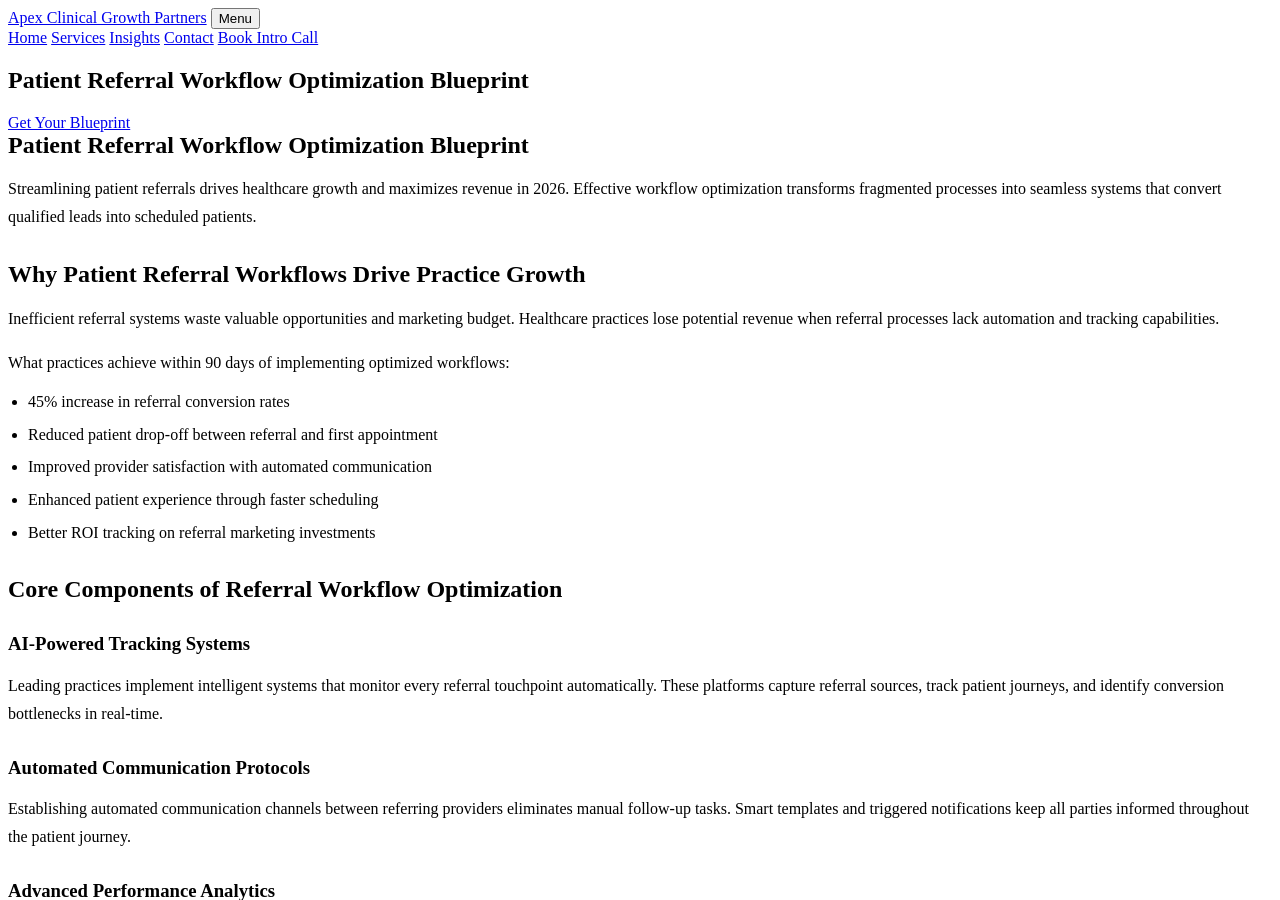
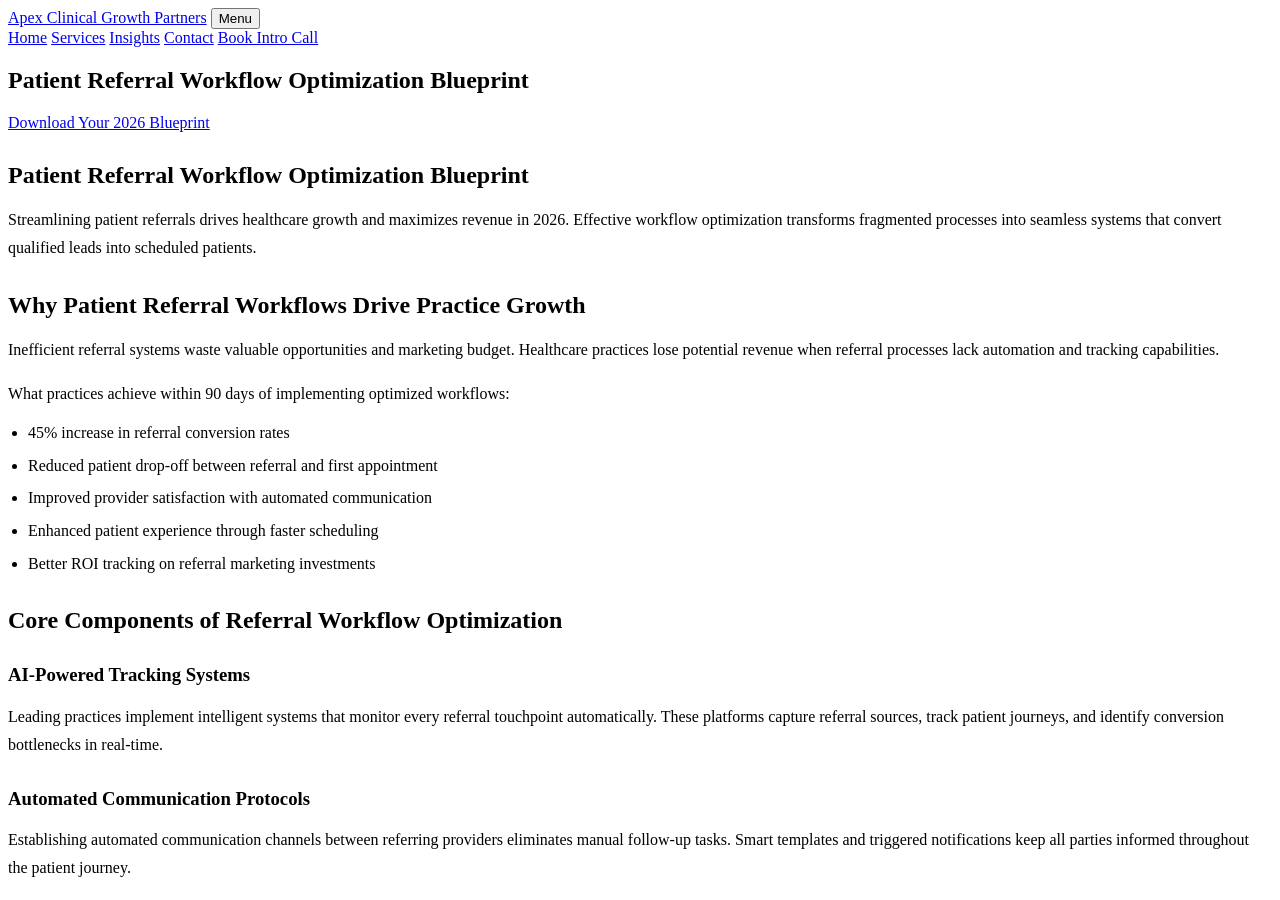
Before and after one commit to prjctlphbt/orbitr-canary-angular-20260228, a Jekyll site: the page patient-referral-workflow-blueprint.html, which Jekyll copies as it is, in a window 1280 px wide and 900 px high. Built offline with Jekyll 4.4.1, drawn with Linux system fonts in a browser that asks for light colours; some of the changed lines change nothing that is shown.

Commit message:
Refresh and update content: patient-referral-workflow-blueprint.html

```diff
--- a/patient-referral-workflow-blueprint.html
+++ b/patient-referral-workflow-blueprint.html
@@ -4,7 +4,7 @@
 <head>
 <meta charset="utf-8"/>
 <meta content="width=device-width, initial-scale=1.0" name="viewport"/>
-<meta content="Optimize your patient referral workflow with Apex Clinical Growth Partners. Streamline processes, reduce delays, and boost referral volume by 40% in 2026. Get your blueprint today." name="description"/>
+<meta content="Boost patient referrals and revenue for your healthcare practice in 2026. Apex Clinical Growth Partners optimizes workflows, reduces delays, and increases conversion rates. Get your blueprint." name="description"/>
 <title>Patient Referral Workflow Optimization Blueprint | 2026 Guide</title>
 <style>
 
@@ -103,12 +103,12 @@
 <section class="page-hero landing-hero">
 <div class="container">
 <h1>Patient Referral Workflow Optimization Blueprint</h1>
-<a class="cta" href="/services/">Get Your Blueprint</a>
+<a class="cta" href="/services/">Download Your 2026 Blueprint</a>
 </div>
 </section>
 <section class="landing-content">
 <div class="container orbitr-generated-content">
-<h1>Patient Referral Workflow Optimization Blueprint</h1>
+<h2>Patient Referral Workflow Optimization Blueprint</h2>
 <p>Streamlining patient referrals drives healthcare growth and maximizes revenue in 2026. Effective workflow optimization transforms fragmented processes into seamless systems that convert qualified leads into scheduled patients.</p>
 <h2>Why Patient Referral Workflows Drive Practice Growth</h2>
 <p>Inefficient referral systems waste valuable opportunities and marketing budget. Healthcare practices lose potential revenue when referral processes lack automation and tracking capabilities.</p>
@@ -178,15 +178,5 @@
 </div>
 <div class="container small-note">Framework canary fixture for Orbitr approval testing.</div>
 </footer>
-<script>
- // FAQ accordion functionality
- document.querySelectorAll('.faq-question').forEach(button => {
- button.addEventListener('click', () => {
- const expanded = button.getAttribute('aria-expanded') === 'true';
- button.setAttribute('aria-expanded', !expanded);
- button.parentElement.classList.toggle('active');
- });
- });
- </script>
 </body>
 </html>
```
